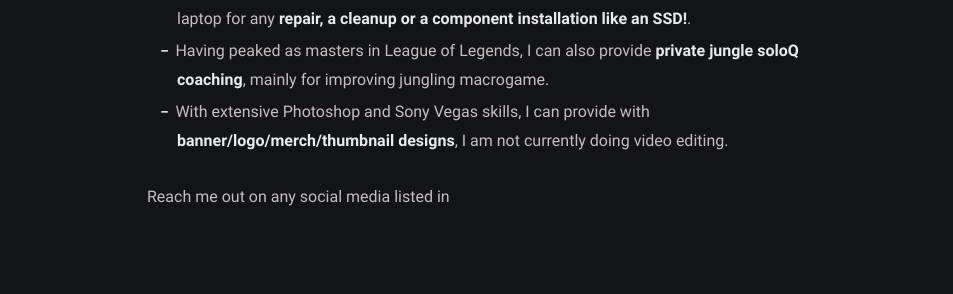
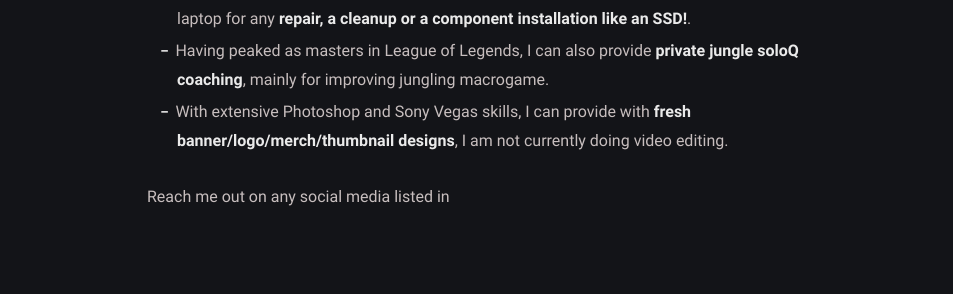
Before and after one commit to Pistachihen/pistachi.github.io, a Jekyll site: the page built from _posts/welcome-to-jekyll/2020-08-29-welcome-to-jekyll.md, in a window 1280 px wide. Shown: the part 665-959 px from the top of the page, without its empty margins (163-1116 px from the left). Built offline with Jekyll 4.4.1, drawn with Linux system fonts in a browser that asks for light colours.

Commit message:
2020-08-29-welcome-to-jekyll.md: changed

```diff
--- a/_posts/welcome-to-jekyll/2020-08-29-welcome-to-jekyll.md
+++ b/_posts/welcome-to-jekyll/2020-08-29-welcome-to-jekyll.md
@@ -10,7 +10,7 @@ Hello, you must have clicked this wondering "services？ How can this part japan
 - Same as the system above, I can also provide **private Portuguese tutoring**, since it's my mother language.
 - If you are situated on the *UBC Vancouver campus*, you can bring me your computer or laptop for any **repair, a cleanup or a component installation like an SSD!**.
 - Having peaked as masters in League of Legends, I can also provide **private jungle soloQ coaching**, mainly for improving jungling macrogame.
-- With extensive Photoshop and Sony Vegas skills, I can provide with **banner/logo/merch/thumbnail designs**, I am not currently doing video editing.
+- With extensive Photoshop and Sony Vegas skills, I can provide with **fresh banner/logo/merch/thumbnail designs**, I am not currently doing video editing.
 
 
 
```
